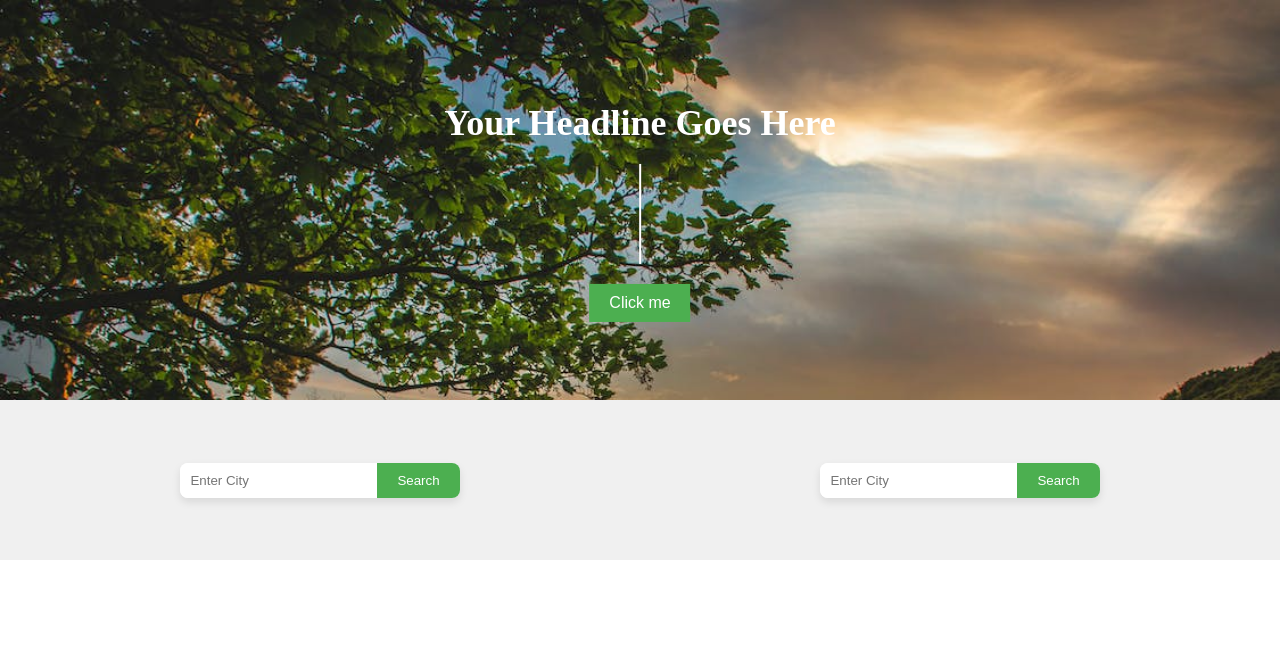
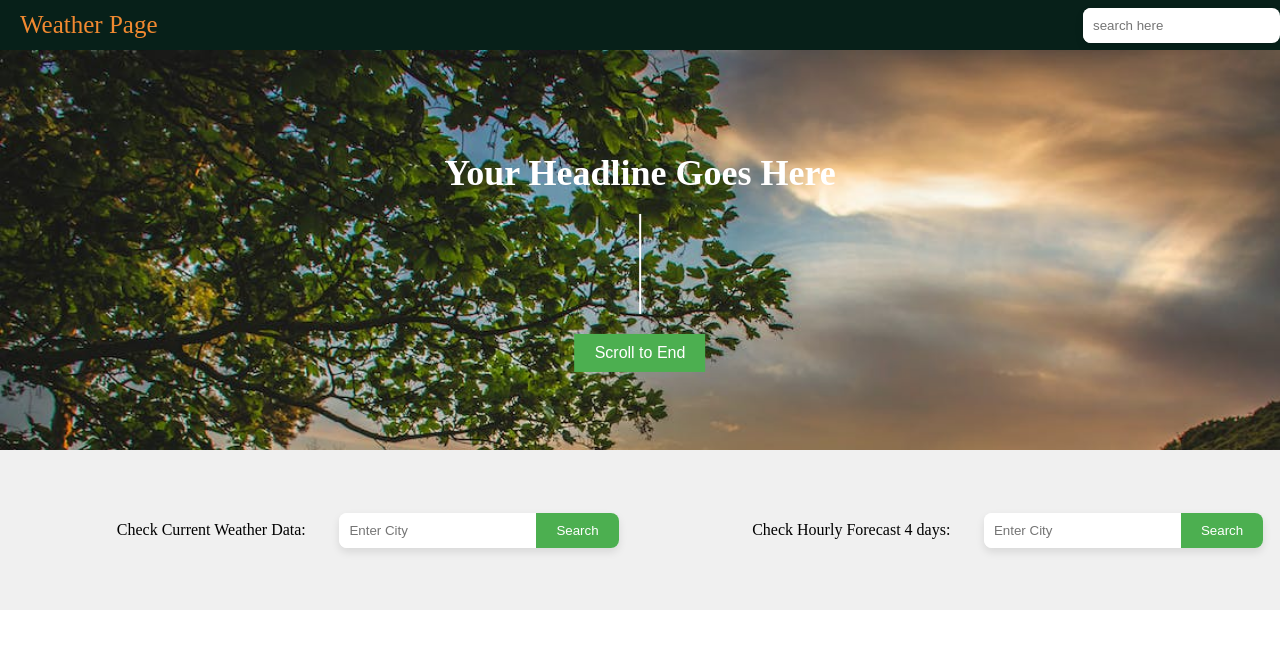
Before and after one commit to taseen12/Final_Weather_App, a plain HTML site: page index.html in a window 1280 px wide. Drawn offline with Linux system fonts and the light colour scheme.

Commit message:
fourth commit

```diff
--- a/index.html
+++ b/index.html
@@ -7,20 +7,43 @@
     <title>Weather App</title>
 </head>
 <body>
+    <nav class="navbar">
+        <div class="logo">
+            <h2>Weather Page</h2>
+        </div>
+        <div class="navmenu">
+            <ul>
+                <!-- <li><a href="index.html">Home</a></li>
+                <li><a href="products.html">Products</a></li>
+                <li><a href="contact.html">Contact Us</a></li> -->
+
+            </ul>
+            <div class="search-box">
+                <input type="search" class="search" placeholder="search here">
+                <i class="bx bx-search"></i>
+            </div>
+        </div>
+    </nav>
     <div class="background-container">
         <img src="/Image/pexels-photo-1107717.jpeg" alt="Background Image" class="background-image">
         <div class="content">
             <h1 class="headline">Your Headline Goes Here</h1>
             <div class="line"></div>
-            <button class="center-button">Click me</button>
+
+            <button class="center-button" onclick="scrollToEnd()">Scroll to End</button>
         </div>
     </div>
+
     <div class="search-container">
+        <p>Check Current Weather Data:</p>
         <div class="search-box">
+
             <input type="text" id="cityInput" placeholder="Enter City">
             <button onclick="searchWeather()">Search</button>
         </div>
+        <p>Check Hourly Forecast 4 days:</p>
         <div class="search-box">
+
             <input type="text" id="cityInput" placeholder="Enter City">
             <button onclick="searchWeather2()">Search</button>
         </div>
--- a/script.js
+++ b/script.js
@@ -1,3 +1,10 @@
+function scrollToEnd() {
+    // Scroll to the bottom of the page
+    window.scrollTo({
+        top: document.body.scrollHeight,
+        behavior: 'smooth'
+    });
+}
 function searchWeather() {
     const apiKey = '6c64698dc5c9adcc83b19e5baf735ed3'; // Replace with your OpenWeatherMap API key
     const city = document.getElementById('cityInput').value;
--- a/style.css
+++ b/style.css
@@ -2,7 +2,52 @@ body {
     margin: 0;
     padding: 0;
 }
+.navbar{
+    display: flex;
+    justify-content: space-between;
+    align-items: center;
+    text-align: center;
+    width: 100%;
+    height: 50px;
+    background-color: #072019;
+}
+.navbar h2{
+    color:#f18930;
+    padding: 0px 20px;
+    font-size: 25px;
+    font-weight: 500;
+}
+.navbar h2:hover{
+    color:#0b910b;
+    background: #072019;
 
+}
+.navmenu  {
+    display: flex;
+    justify-content: space-between;
+    align-items: center;
+    text-align: center;
+    z-index: 1000;
+
+}
+.navmenu li a{
+    color: #ffffff;
+    margin-right: 20px;
+    padding: 0px 10px;
+    font-size: 18px;
+    font-weight: 500;
+    font-family: 'Roboto', sans-serif;
+
+}
+.navmenu li a:hover{
+    color : red;
+    background: #072019;
+
+}
+.navmenu li {
+    display: inline-block;
+
+}
 .background-container {
     position: relative;
     height: 400px;
@@ -44,6 +89,7 @@ body {
     color: #fff;
     border: none;
     cursor: pointer;
+
 }
 .search-container {
     display: flex;
@@ -52,8 +98,11 @@ body {
     height: 20vh;
     background-color: #f0f0f0;
 }
+.search-container p{
+    padding-left: 100px;
+}
+.search-box {
 
-.search-box {
     background-color: #fff;
     border-radius: 8px;
     box-shadow: 0 4px 8px rgba(0, 0, 0, 0.1);
```
